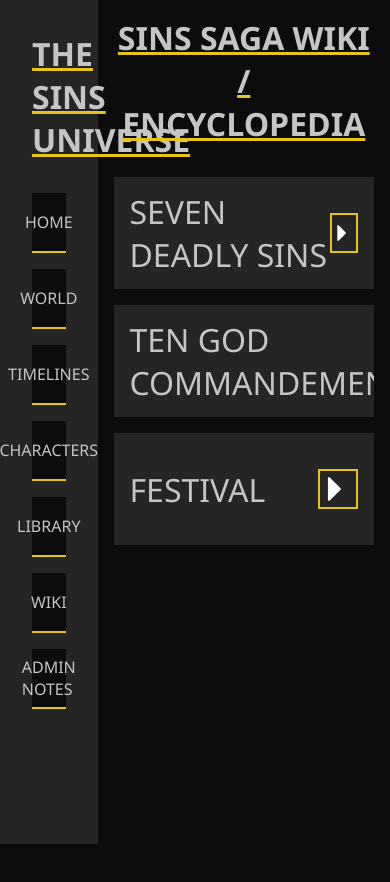
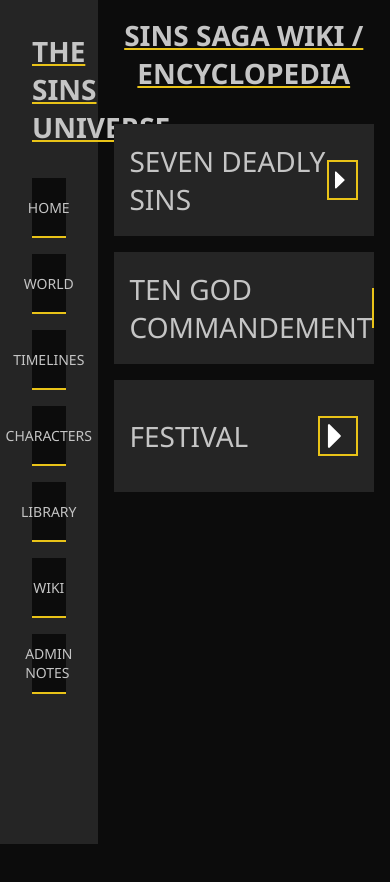
Before and after one commit to Ashonst2844/story-building-app, a React (Vite) app: page /wiki in a window 390 px wide. Shown: the top 882 px of the page. After the commit the page ends 855 px from the top, so only its background shows below. Built offline with nearby package versions, Linux system fonts and the light colour scheme.

Commit message:
Fixing error while deploying

```diff
--- a/src/UI/Components/Accordion.tsx
+++ b/src/UI/Components/Accordion.tsx
@@ -25,7 +25,7 @@ function Accordion({use,type,head,body}:AccordionProps) {
                 <div style={{display:open?"block":"none"}} className="accordion-body">
                     <ul style={{listStyle:type==="list"?"number":"none", padding:"calc(var(--spacing)*2)"}}>
                         {
-                            body.split('\n').map((list,index)=>{
+                            (body ?? '').split('\n').map((list,index)=>{
                                 const clean = list.trim()
                                 if (clean.startsWith("#")) {
                                     const content  = clean.replace(/^#\s*/, '');
--- a/src/UI/Components/Button.tsx
+++ b/src/UI/Components/Button.tsx
@@ -24,8 +24,10 @@ interface ButtonProps {
 
 function Button(props: ButtonProps) {
     if (props.type=="link") {
+        const to = props.url ?? props.link ?? "/";
+        const target = props.url ? "_blank" : "_self";
         return(
-            <ReactDOM.Link target={props.url?"_blank":"_self"} to={props.url?props.url:props.link}
+            <ReactDOM.Link target={target} to={to}
             style={{width:props.w,height: props.h ? props.h : "60px", ...props.style}} className={`center button ${
                 props.forNav ? "navs-button" : props.theme == "main" ? "main-button" : props.theme == "primary" ? "primary-button" : "secondary-button"
             }`}>{props.children}</ReactDOM.Link>
--- a/src/UI/Components/Forms.tsx
+++ b/src/UI/Components/Forms.tsx
@@ -27,7 +27,7 @@ function Input({type,required,placeholder,name,lists,onChange,onFileChange}:Inpu
     if(type==="list") {
         return(
             <select name={name} required={required}>
-                {lists.map((list, index)=> (
+                {(lists ?? []).map((list, index)=> (
                     <option key={index} value={list}>{list.toUpperCase()}</option>
                 ))}
             </select>
--- a/src/UI/Components/Modals.tsx
+++ b/src/UI/Components/Modals.tsx
@@ -50,7 +50,7 @@ function Modals({ use, isOpen, onClose, name, age, gender, faction, bio, title,
                             <div className={`${use}-modals modal-box center`}>
                                 <h2>{title}</h2>
                                 <div className="badge-group center">
-                                    {genres.map((genre,index)=>(
+                                    {(genres ?? []).map((genre,index)=>(
                                         <Badge key={index} name={genre}/>
                                     ))}
                                 </div>
--- a/src/UI/Pages/Notes.tsx
+++ b/src/UI/Pages/Notes.tsx
@@ -29,7 +29,7 @@ function Notes() {
             <div id="notes" className="full-page pages" style={{display:isAdmin?"block":"none"}}>
                 <h2 className="page-header" >ADMIN NOTES</h2>
                 <div id="note-container" className="accordion-container">
-                    {notes.map((note,index)=>(
+                    {(notes ?? []).map((note,index)=>(
                         <Accordion key={index} use="notes" type={note.type} head={note.head} body={note.body}/>
                     ))}
                 </div>
--- a/src/UI/Pages/Timeline.tsx
+++ b/src/UI/Pages/Timeline.tsx
@@ -24,7 +24,7 @@ function Timeline() {
     return(
         <div id="timeline" className="full-page pages center">
             <div id="timeline-button-container">
-                {timelines.map((time)=>(
+                {(timelines ?? []).map((time)=>(
                     <Button link={`/timeline/`+time.id.toString()} key={time.id} type="link" w="100%" h="25%" forNav>
                         <h3>{time.title}</h3>
                         <p>{time.time_range}</p>
@@ -33,7 +33,7 @@ function Timeline() {
             </div>
             <div id="timeline-content-container">
                 <ReactDOM.Routes>
-                    {timelines.map((time)=>(
+                    {(timelines ?? []).map((time)=>(
                         <ReactDOM.Route key={time.id} path={`/${time.id.toString()}`} element={
                             <div className="times-content">
                                 <h1>{time.title}</h1>
--- a/src/UI/Pages/Wiki.tsx
+++ b/src/UI/Pages/Wiki.tsx
@@ -21,7 +21,7 @@ function Wiki() {
         <div id="wiki" className="full-page pages">
             <h2 className="page-header">SINS SAGA WIKI / ENCYCLOPEDIA</h2>
             <div id="wiki-container" className="accordion-container">
-                {wikis.map((wiki,index)=>(
+                {(wikis ?? []).map((wiki,index)=>(
                     <Accordion key={index} use="wiki" type={wiki.type} head={wiki.head} body={wiki.body}/>
                 ))}
             </div>
--- a/src/index.css
+++ b/src/index.css
@@ -10,7 +10,7 @@
   --transition: all 0.1s ease-in-out;
   --shadow: 5px 5px 15px rgba(0,0,0,0.8);
 
-  font-size: clamp(14px, 2vw, var(var(--spacing)));
+  font-size: clamp(14px, 2vw, var(--spacing));
   font-family: 'Segoe UI', Tahoma, Geneva, Verdana, sans-serif;
   color-scheme: light dark;
   background: var(--bg);
```
